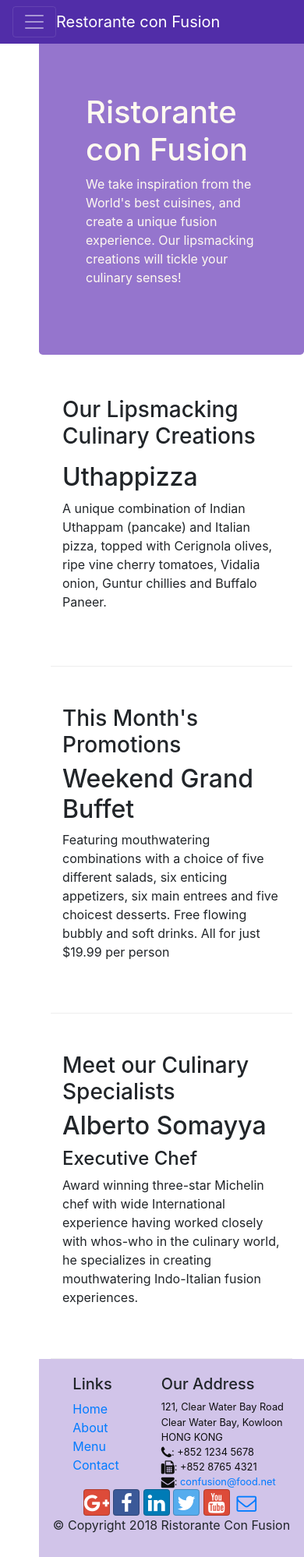
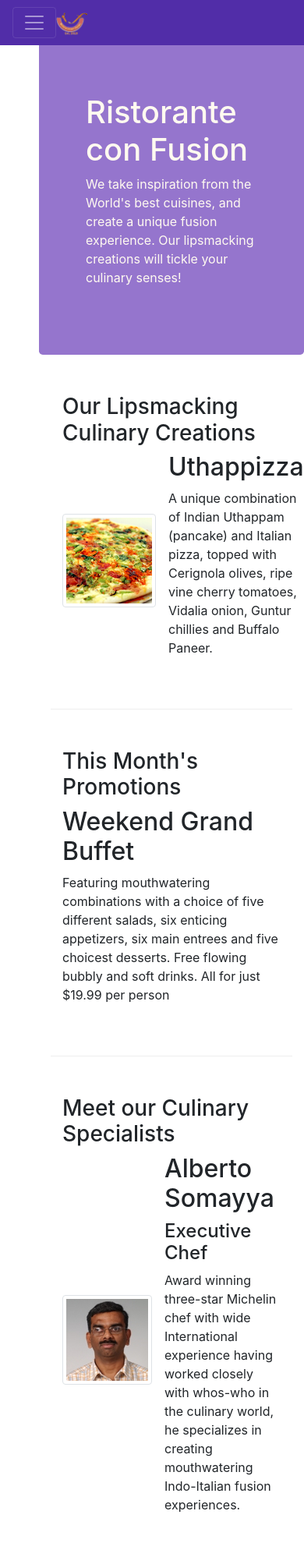
Before and after one commit to Semolski/bootstrap-test, a website: page index.html in a window 390 px wide. Shown: the top 1997 px of the page at 78% size. Drawn offline with nearby package versions, Linux system fonts and the light colour scheme.

Commit message:
Bootstrap images and media classes

```diff
--- a/index.html
+++ b/index.html
@@ -21,7 +21,7 @@
             <button class="navbar-toggler" type="button" data-toggle="collapse" data-target="#Navbar">
                 <span class="navbar-toggler-icon"></span>
             </button>
-            <a href="index.html" class="navbar-brand mr-auto">Restorante con Fusion</a>
+            <a href="index.html" class="navbar-brand mr-auto"><img src="img/logo.png" alt="logo" height="30" width="41"></a>
             <div class="collapse navbar-collapse" id="Navbar">
                 <ul class="navbar-nav mr-auto">
                     <li class="nav-item active"><a href="index.html" class="nav-link"><span class="fa fa-home fa-lg"></span> Home</a></li>
@@ -51,8 +51,13 @@
                 <h3>Our Lipsmacking Culinary Creations</h3>
             </div>
             <div class="col col-sm order-sm-first col-md">
-                <h2>Uthappizza</h2>
-                <p>A unique combination of Indian Uthappam (pancake) and Italian pizza, topped with Cerignola olives, ripe vine cherry tomatoes, Vidalia onion, Guntur chillies and Buffalo Paneer.</p>
+                <div class="media">
+                    <img src="img/uthappizza.png" alt="uthapizza" class="d-flex mr-3 img-thumbnail align-self-center">
+                    <div class="media-body">
+                    <h2 class="mt-0">Uthappizza</h2>
+                    <p>A unique combination of Indian Uthappam (pancake) and Italian pizza, topped with Cerignola olives, ripe vine cherry tomatoes, Vidalia onion, Guntur chillies and Buffalo Paneer.</p>
+                </div>
+                </div>
             </div>
         </div>
 
@@ -72,10 +77,15 @@
                 <h3>Meet our Culinary Specialists</h3>
             </div>
             <div class="col col-sm order-sm-first col-md">
-                <h2>Alberto Somayya</h2>
-                <h4>Executive Chef</h4>
-                <p>Award winning three-star Michelin chef with wide International experience having worked closely with whos-who in the culinary world, he specializes in creating mouthwatering Indo-Italian fusion experiences. </p>
-            </div>
+                <div class="media">
+                    <img src="img/alberto.png" alt="alberto" class="d-flex mr-3 img-thumbnail align-self-center">
+                    <div class="media-body">
+                        <h2>Alberto Somayya</h2>
+                        <h4>Executive Chef</h4>
+                        <p>Award winning three-star Michelin chef with wide International experience having worked closely with whos-who in the culinary world, he specializes in creating mouthwatering Indo-Italian fusion experiences. </p>
+                    </div>
+                </div>
+             </div>
         </div>
     </div>
 
```
Also changed, not shown: aboutus.html (+3 -2 lines), contactus.html (+1 -1 lines), img/alberto.png (added), img/buffet.png (added), img/logo.png (added), img/uthappizza.png (added), 1 other file.
